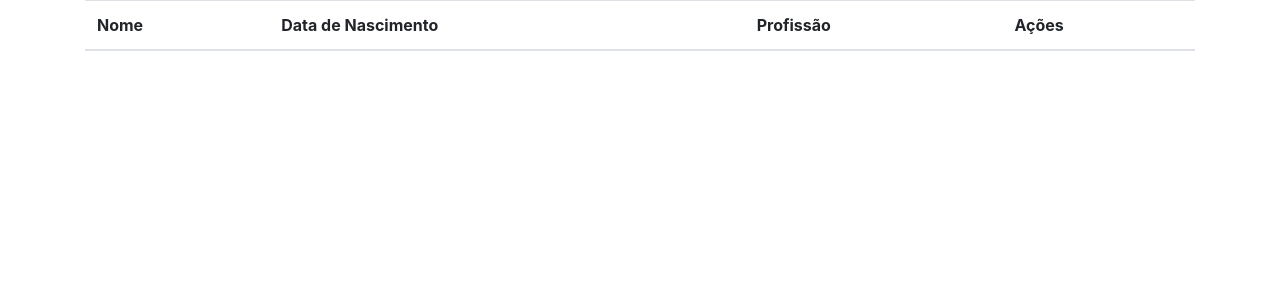
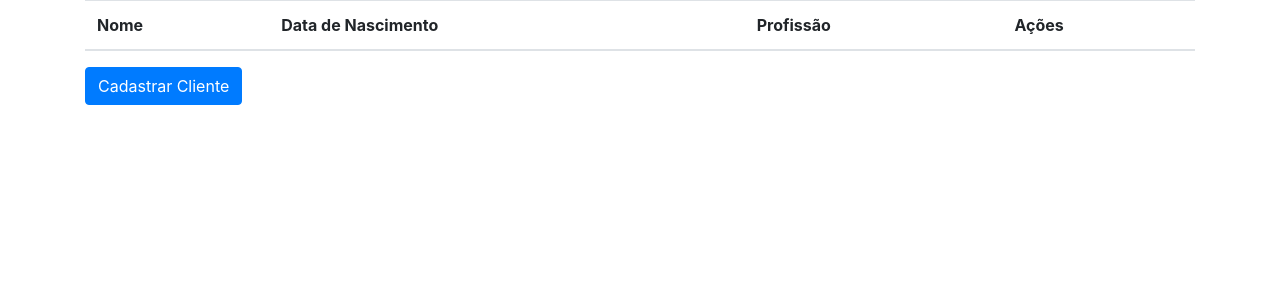
Before and after one commit to luismilanese/treinaweb-flask-fundamentos, a Flask app: page /listar_clientes in a window 1280 px wide. Shown: the top 300 px of the page. Run offline with Flask 2, Linux system fonts and the light colour scheme; data that the repository does not hold is empty; some libraries are stand-ins or nearby versions.

Commit message:
15.02 - Removendo Clientes do BD

```diff
--- a/app/templates/clientes/lista_clientes.html
+++ b/app/templates/clientes/lista_clientes.html
@@ -22,11 +22,14 @@ Listagem de Clientes
                 <td>{{i.profissao}}</td>
                 <td>
                     <a href="{{ url_for('editar_cliente', id=i.id) }}">Editar</a>
-                    <a href="#">Remover</a>
+                    <a href="{{ url_for('remover_cliente', id=i.id) }}">Remover</a>
                 </td>
             </tr>
         {% endfor %}
     </tbody>
+
 </table>
+<a href="{{ url_for('cadastrar_cliente') }}"><button class="btn btn-primary">Cadastrar Cliente</button></a>
+
 
 {% endblock conteudo %}
--- a/app/templates/clientes/remover_cliente.html
+++ b/app/templates/clientes/remover_cliente.html
@@ -17,6 +17,7 @@ Remoção de Cliente
         <h5>Profissão: {{ cliente.profissao }}</h5>
 
         <form method="post">
+            <input type="hidden" name="csrf_token" value="{{ csrf_token() }}">
             <button class="btn btn-danger" type="submit">Remover</button>
         </form>
     </div>
--- a/app/views/cliente_view.py
+++ b/app/views/cliente_view.py
@@ -1,4 +1,4 @@
-from flask import render_template, redirect, url_for
+from flask import render_template, redirect, url_for, request
 
 from app.forms import cliente_form
 from app import db
@@ -79,5 +79,12 @@ def editar_cliente(id):
 @app.route("/remover_cliente/<int:id>", methods=["GET", "POST"])
 def remover_cliente(id):
     cliente = cliente_model.Cliente.query.filter_by(id=id).first()
+    if request.method == "POST":
+        try:
+            db.session.delete(cliente)
+            db.session.commit()
+            return redirect(url_for("listar_clientes"))
+        except:
+            print("Erro ao remover o cliente")
 
     return render_template("clientes/remover_cliente.html", cliente=cliente)
```
